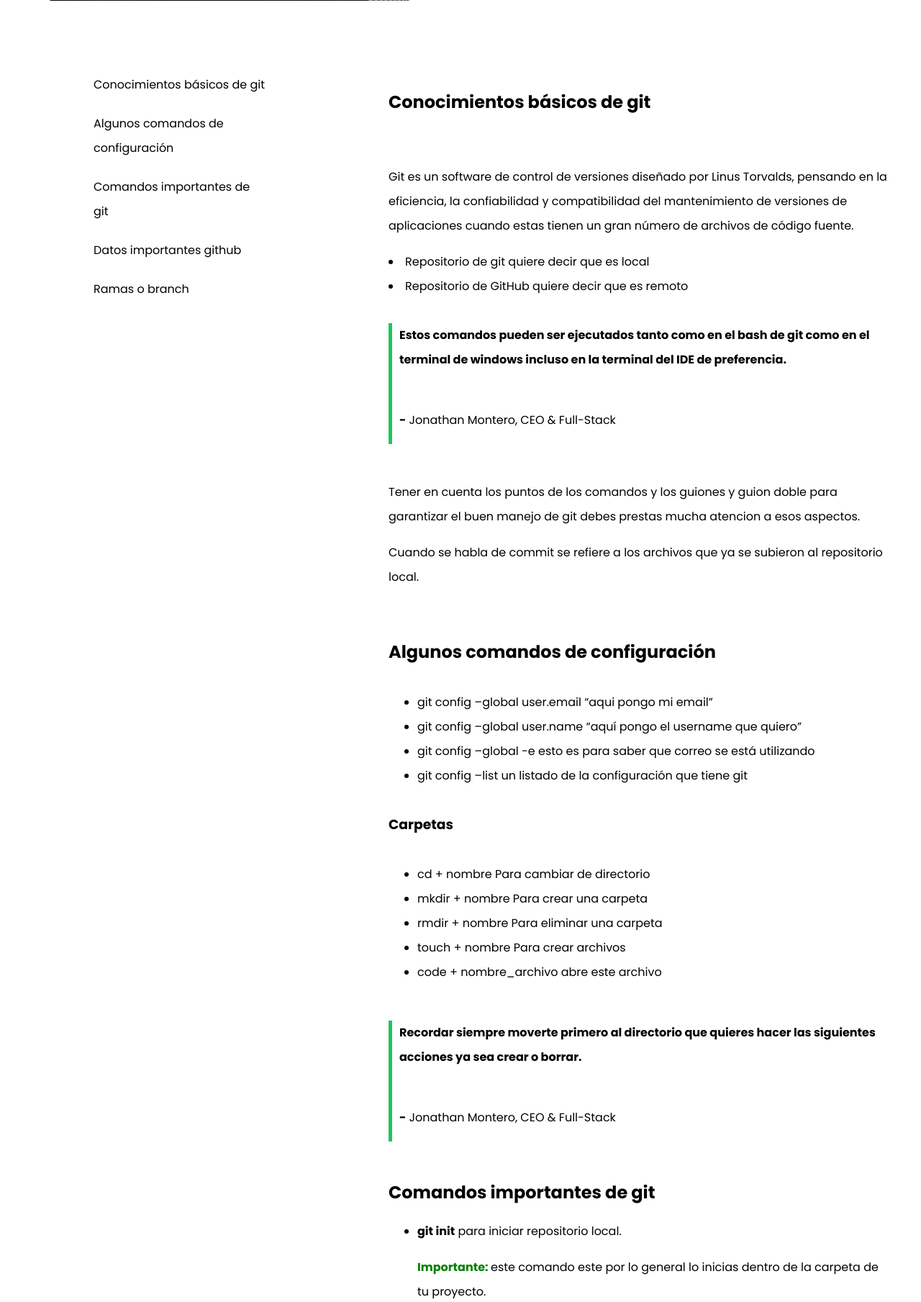
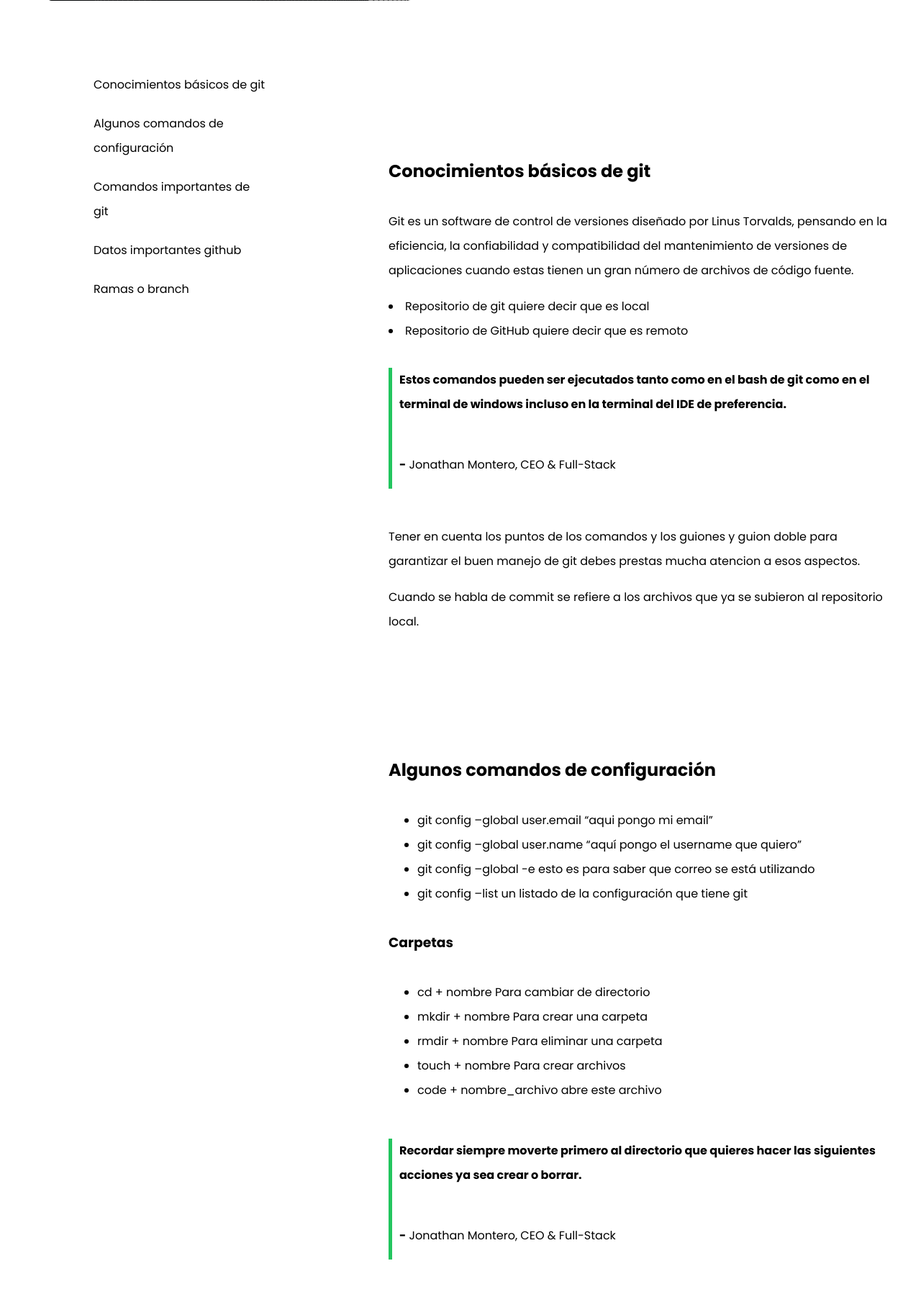
Before and after one commit to itskenshin/GrupoSoftware, a Django app: page /blog/git-github-post in a window 1280 px wide. Shown: the part 937-2746 px from the top of the page at 72% size. Run offline with Django 4.2, Linux system fonts and the light colour scheme; style sheets or scripts are compiled from the project's sources.

Commit message:
mejoras al articulo del blog

```diff
--- a/GrupoSoftwareApp/static/GrupoSoftware/css/blog/Git-Github.css
+++ b/GrupoSoftwareApp/static/GrupoSoftware/css/blog/Git-Github.css
@@ -1,5 +1,9 @@
 @import url("https://fonts.googleapis.com/css2?family=DM+Sans:wght@400;500;700&display=swap");
 @import url("https://fonts.googleapis.com/css2?family=Poppins:wght@100;200;300;400;500;600;700&display=swap");
+html {
+  scroll-behavior: smooth;
+}
+
 .contenedorBlog {
   display: grid;
   grid-template-columns: 500px 1fr;
@@ -74,7 +78,7 @@
 }
 .contenedorBlog .main-blog {
   grid-area: main-blog;
-  padding: 40px;
+  padding: 0px 40px;
   display: flex;
   min-width: 400px;
   flex-direction: column;
--- a/GrupoSoftwareApp/static/GrupoSoftware/css/blog/Git-Github.scss
+++ b/GrupoSoftwareApp/static/GrupoSoftware/css/blog/Git-Github.scss
@@ -1,5 +1,9 @@
 @import url('https://fonts.googleapis.com/css2?family=DM+Sans:wght@400;500;700&display=swap');
 @import url('https://fonts.googleapis.com/css2?family=Poppins:wght@100;200;300;400;500;600;700&display=swap');
+
+html {
+    scroll-behavior: smooth;
+  }
 
 .contenedorBlog {
     display: grid;
@@ -91,7 +95,7 @@
 
     .main-blog {
         grid-area: main-blog;
-        padding: 40px;
+        padding: 0px 40px;
         display: flex;
         min-width: 400px;
         flex-direction: column;
@@ -162,7 +166,6 @@
                 text-decoration: none;
                 color: black;
                }
-
             }
         }
     }
@@ -181,7 +184,6 @@
         align-items: center;
         justify-content: center;
         flex-direction: column;
-
     }
 
     .contenedorBlog {
--- a/blog/templates/blog/Git-GitHub.html
+++ b/blog/templates/blog/Git-GitHub.html
@@ -40,10 +40,12 @@
     </div>
 
     <div class="main-blog">
+                <br>
+                <br id="section1">
+                <br>
+                <br>
                 <div class="bloque1">
-                    <h2 id="git">Conocimientos básicos de git</h2>
-                    <br>
-
+                    <h2>Conocimientos básicos de git</h2>
                     <p> Git es un software de control de versiones diseñado por Linus Torvalds,
                         pensando en la eficiencia, la confiabilidad y compatibilidad del
                         mantenimiento de versiones de aplicaciones cuando estas tienen
@@ -74,7 +76,9 @@
                         </p>
                     </div>
                     <br>
-
+                    <br id="section2">
+                    <br>
+                    <br>
                     <h2>Algunos comandos de configuración</h2>
                     <ul>
                         <li><span>git config –global user.email “aqui pongo mi email”</></li>
@@ -105,7 +109,11 @@
                 </div>
 
                 <div class="bloque2">
-                    <h2 id="github">Comandos importantes de git</h2>
+                    <br>
+                    <br id="section3">
+                    <br>
+                    <br>
+                    <h2>Comandos importantes de git</h2>
                     <ul>
                         <li><b>git init</b> para iniciar repositorio local.
                         <p><b style="color: green;">Importante: </b>este comando este por lo general lo inicias dentro de la
@@ -171,7 +179,9 @@
                     comidos no de lo que ya están en la barriga….
                     <br>
                     <br>
-
+                    <br id="section4">
+                    <br>
+                    <br>
                     <h2>Datos importantes github</h2>
 
                     <p><b>Pull Request</b> quiere decir cuando alguien que no esta en tu grupo de colaboracion
@@ -214,7 +224,9 @@
                             como si le estuvieramos dando un nombre al repositorio local.
                         </p>
                         <br>
-
+                        <br id="section5">
+                        <br>
+                        <br>
                         <br>
                         <h2>Ramas o Branch</h2>
                         <p>Una rama Git es simplemente un apuntador móvil apuntando a una de esas confirmaciones. La rama por defecto de Git es la rama master .
```
Also changed, not shown: 1 other file.
